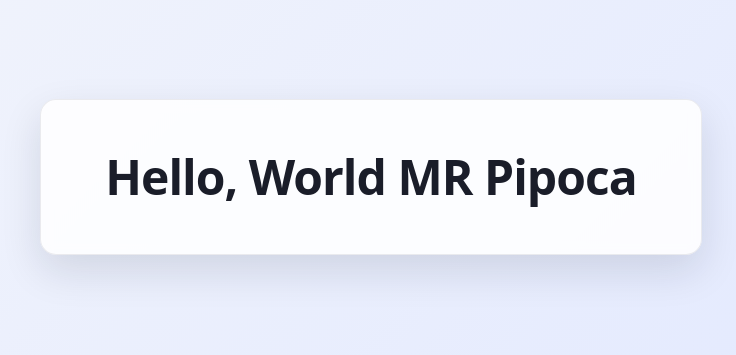
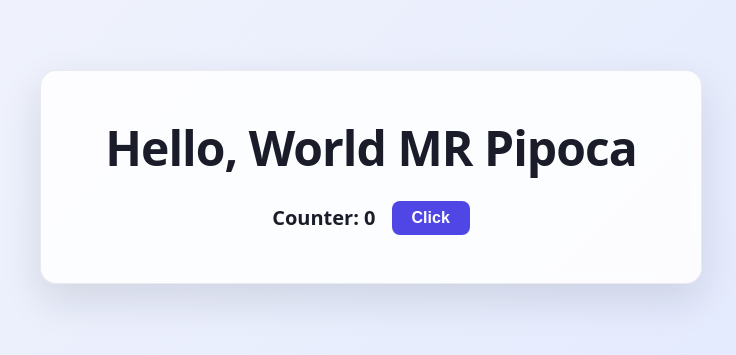
Before and after one commit to Pablokaer/testedescriptiongrab, a plain HTML site: page index.html in a window 1280 px wide. Shown: the part 223-578 px from the top of the page, without its empty margins (269-1005 px from the left). Drawn offline with Linux system fonts and the light colour scheme.

Commit message:
Add a click counter to the landing page
Adds a "Counter: 0" label and a "Click" button side by side inside the
existing hero card. Each click increments the displayed number by one,
updating immediately.

- index.html: counter row markup (aria-live on the changing value, real
  <button type="button">) and a deferred script.js
- styles.css: accent tokens (with dark-scheme values), .counter-row flex
  layout that wraps on narrow viewports, and button hover/focus-visible
- script.js: vanilla JS increment handler

Fixes AID-9

Co-Authored-By: Claude Opus 5 (1M context) <noreply@anthropic.com>

```diff
--- a/index.html
+++ b/index.html
@@ -9,6 +9,11 @@
 <body>
   <main class="hero">
     <h1>Hello, World MR Pipoca</h1>
+    <div class="counter-row">
+      <p class="counter-label">Counter: <span id="counter-value" aria-live="polite">0</span></p>
+      <button type="button" id="counter-button" class="counter-button">Click</button>
+    </div>
   </main>
+  <script src="script.js" defer></script>
 </body>
 </html>
--- /dev/null
+++ b/script.js
@@ -0,0 +1,9 @@
+const counterValue = document.getElementById('counter-value');
+const counterButton = document.getElementById('counter-button');
+
+let count = 0;
+
+counterButton.addEventListener('click', () => {
+  count += 1;
+  counterValue.textContent = count;
+});
--- a/styles.css
+++ b/styles.css
@@ -6,6 +6,9 @@
   --card-bg: rgba(255, 255, 255, 0.85);
   --card-border: rgba(15, 23, 42, 0.08);
   --card-shadow: rgba(15, 23, 42, 0.12);
+  --accent: #4f46e5;
+  --accent-fg: #ffffff;
+  --accent-hover: #4338ca;
 }
 
 @media (prefers-color-scheme: dark) {
@@ -16,6 +19,9 @@
     --card-bg: rgba(255, 255, 255, 0.08);
     --card-border: rgba(255, 255, 255, 0.12);
     --card-shadow: rgba(0, 0, 0, 0.35);
+    --accent: #818cf8;
+    --accent-fg: #1a1d29;
+    --accent-hover: #a5b4fc;
   }
 }
 
@@ -55,3 +61,39 @@ h1 {
   letter-spacing: -0.02em;
   line-height: 1.2;
 }
+
+.counter-row {
+  margin-top: clamp(1rem, 3vw, 1.5rem);
+  display: flex;
+  flex-wrap: wrap;
+  align-items: center;
+  justify-content: center;
+  gap: 1rem;
+}
+
+.counter-label {
+  margin: 0;
+  font-size: clamp(1rem, 3vw, 1.25rem);
+  font-weight: 600;
+}
+
+.counter-button {
+  padding: 0.5rem 1.25rem;
+  border-radius: 0.5rem;
+  border: none;
+  background: var(--accent);
+  color: var(--accent-fg);
+  font-size: 1rem;
+  font-weight: 600;
+  cursor: pointer;
+  transition: background-color 0.15s ease;
+}
+
+.counter-button:hover {
+  background: var(--accent-hover);
+}
+
+.counter-button:focus-visible {
+  outline: 2px solid var(--accent);
+  outline-offset: 2px;
+}
```
